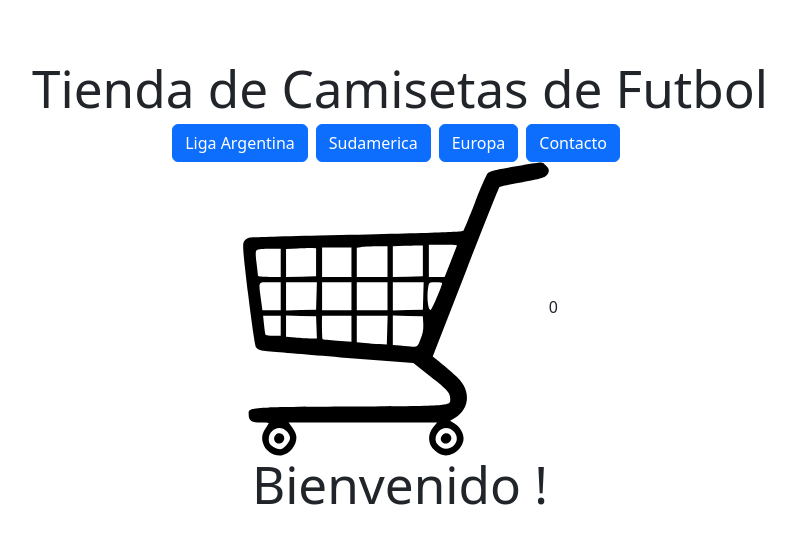
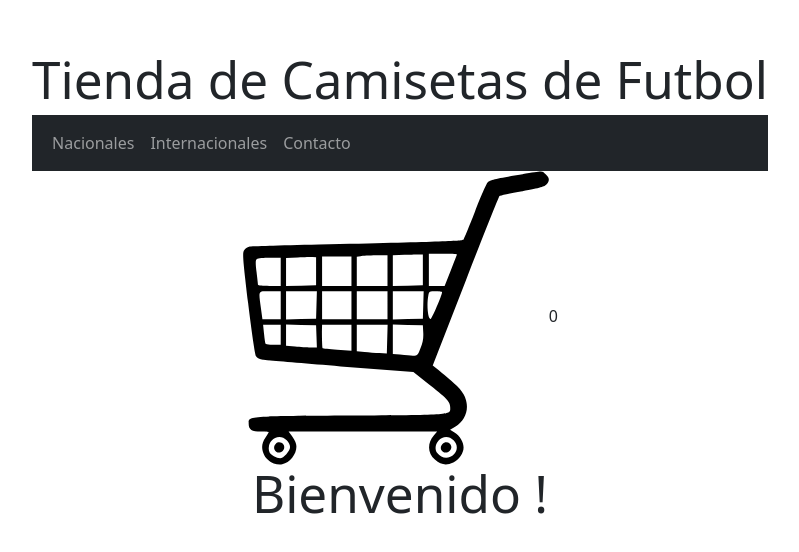
Before and after one commit to martinmunoz1989/Tienda-de-remeras, a React (Vite) app: page / in a window 1280 px wide. Shown: the part 110-662 px from the top of the page, without its empty margins (240-1039 px from the left). Built offline with nearby package versions, Linux system fonts and the light colour scheme.

Commit message:
modifico el navbar

```diff
--- a/src/Components/NavBar/NavBar.jsx
+++ b/src/Components/NavBar/NavBar.jsx
@@ -1,18 +1,39 @@
 import CartWidget from "../CartWidget/CartWidget.jsx";
 import Button from 'react-bootstrap/Button';
+import Container from 'react-bootstrap/Container';
+import Nav from 'react-bootstrap/Nav';
+import Navbar from 'react-bootstrap/Navbar';
+
+
 const NavBar = () => {
     return (
-        <nav>
+        <>
             <h1>Tienda de Camisetas de Futbol</h1>
-            <div>
-                <Button variant="primary" className="me-2">Liga Argentina</Button>
-                <Button variant="primary"className="me-2">Sudamerica</Button>
-                <Button variant="primary"className="me-2">Europa</Button>
-                <Button variant="primary"className="me-2">Contacto</Button>
-            </div>
+            <Navbar bg="dark" data-bs-theme="dark">
+                <Container>
+                    <Nav className="me-auto">
+                        <Nav.Link href="#Argentina">Nacionales</Nav.Link>
+                        <Nav.Link href="#Europa">Internacionales</Nav.Link>
+                        <Nav.Link href="#pricing">Contacto</Nav.Link>
+                    </Nav>
+                </Container>
+            </Navbar>
             <CartWidget />
-        </nav>
-    )
+        </>
+    );
 }
 
 export default NavBar;
+
+/* return (
+     <nav>
+         <h1>Tienda de Camisetas de Futbol</h1>
+         <div>
+             <Button variant="primary" className="me-2">Liga Argentina</Button>
+             <Button variant="primary" className="me-2">Sudamerica</Button>
+             <Button variant="primary" className="me-2">Europa</Button>
+             <Button variant="primary" className="me-2">Contacto</Button>
+         </div>
+         <CartWidget />
+     </nav>
+ )*/
```
